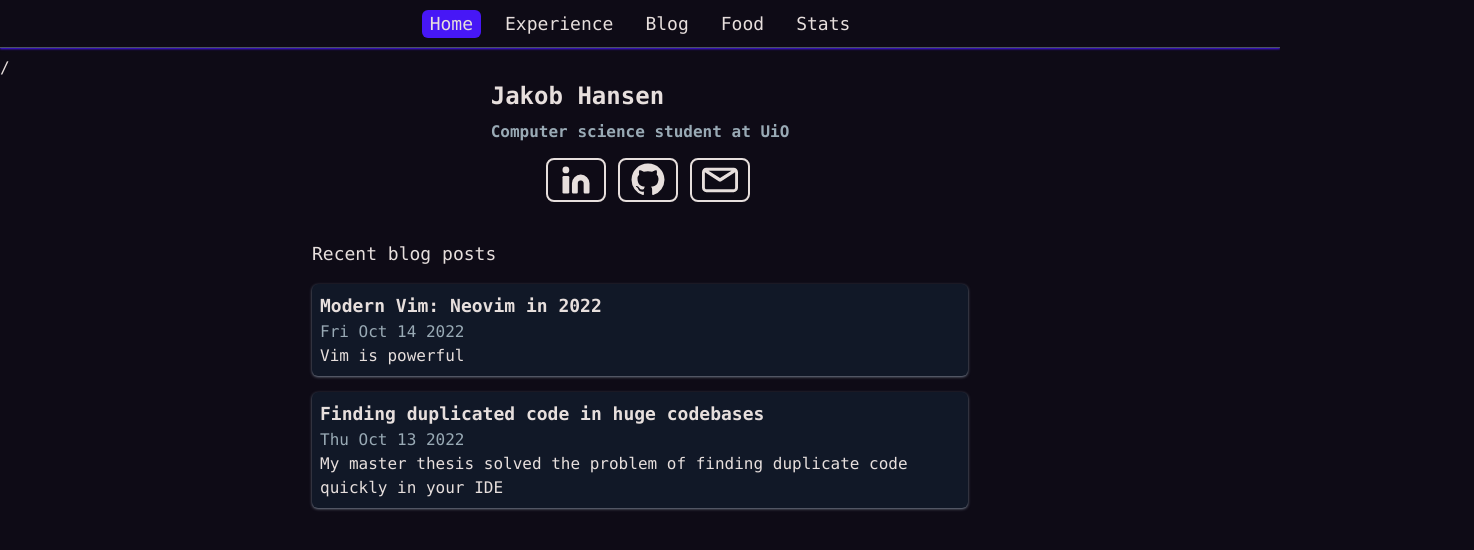
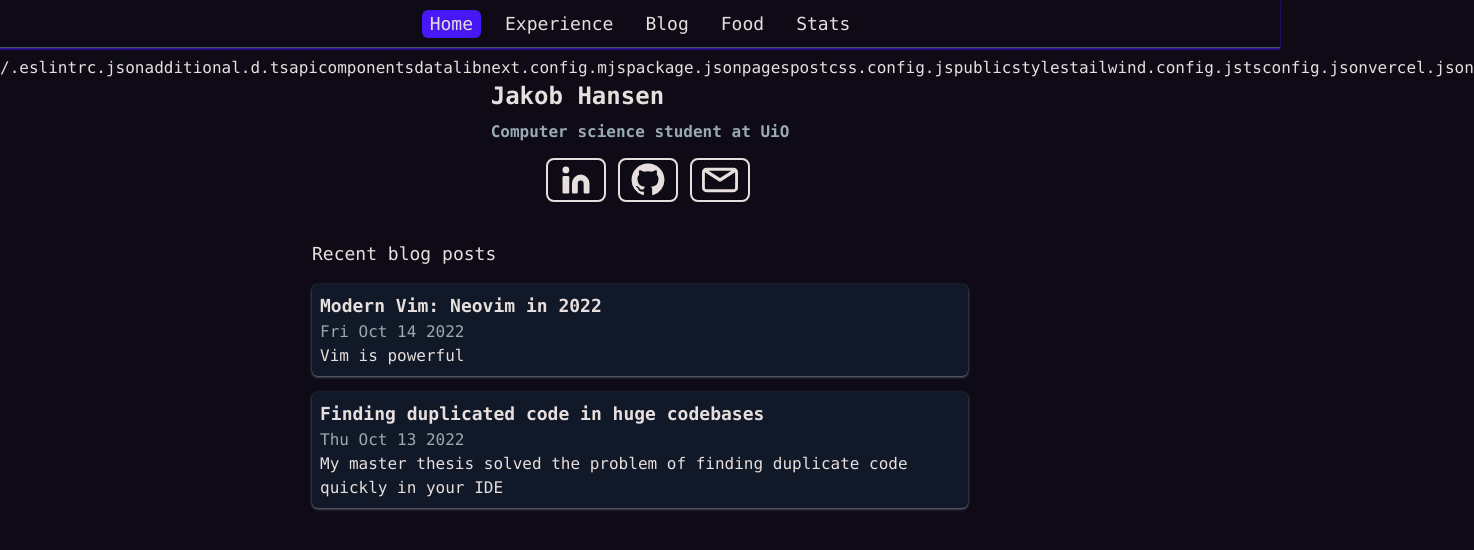
Before and after one commit to jakobkhansen/jakobhansen.dev, a Next.js app: page / in a window 1280 px wide. Shown: the top 550 px of the page, 1474 px wide, since content can reach past the window. Built offline with nearby package versions, Linux system fonts and the light colour scheme.

Commit message:
Check files

```diff
--- a/pages/index.tsx
+++ b/pages/index.tsx
@@ -1,3 +1,4 @@
+import * as fs from "fs";
 import type { InferGetStaticPropsType } from "next";
 import Head from "next/head";
 import Link from "next/link";
@@ -13,6 +14,7 @@ const Home = ({
   posts,
   socials,
   cwd,
+  files,
 }: InferGetStaticPropsType<typeof getStaticProps>) => {
   const parsedPosts: Post[] = posts.map((post) => {
     return { ...post, date: new Date(post.date) };
@@ -22,6 +24,7 @@ const Home = ({
   return (
     <div>
       {cwd}
+      {files}
       <Head>
         <title>Jakob Hansen - Software Engineer</title>
         <meta name="description" content="Portfolio webiste" />
@@ -73,6 +76,8 @@ const Home = ({
 export async function getStaticProps() {
   const posts = getBlogPosts();
   console.log("cwd", process.cwd());
+  const files = fs.readdirSync(process.cwd());
+  console.log(files);
   return {
     props: {
       posts: posts.map((post) => {
@@ -80,6 +85,7 @@ export async function getStaticProps() {
       }),
       socials: getSocials(),
       cwd: process.cwd(),
+      files,
     },
   };
 }
--- a/pages/stats/index.tsx
+++ b/pages/stats/index.tsx
@@ -1,3 +1,9 @@
+import { InferGetServerSidePropsType } from "next";
+import {
+  useFetchMonkeytypeUserData,
+  processMonkeytypeData,
+} from "../../lib/datafetching/monkeytype";
+import StatsPage from "../../content/statspage.mdx";
 import { Monkeytype } from "../../components/stats/Monkeytype";
 
 export default function Stats() {
```
